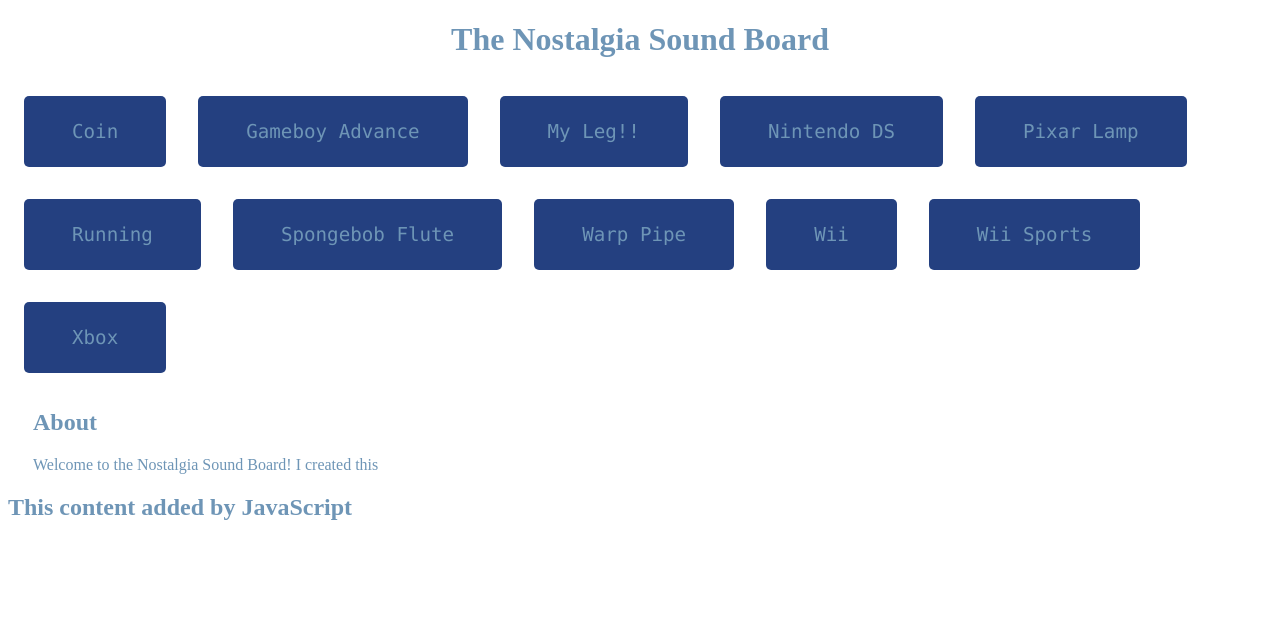
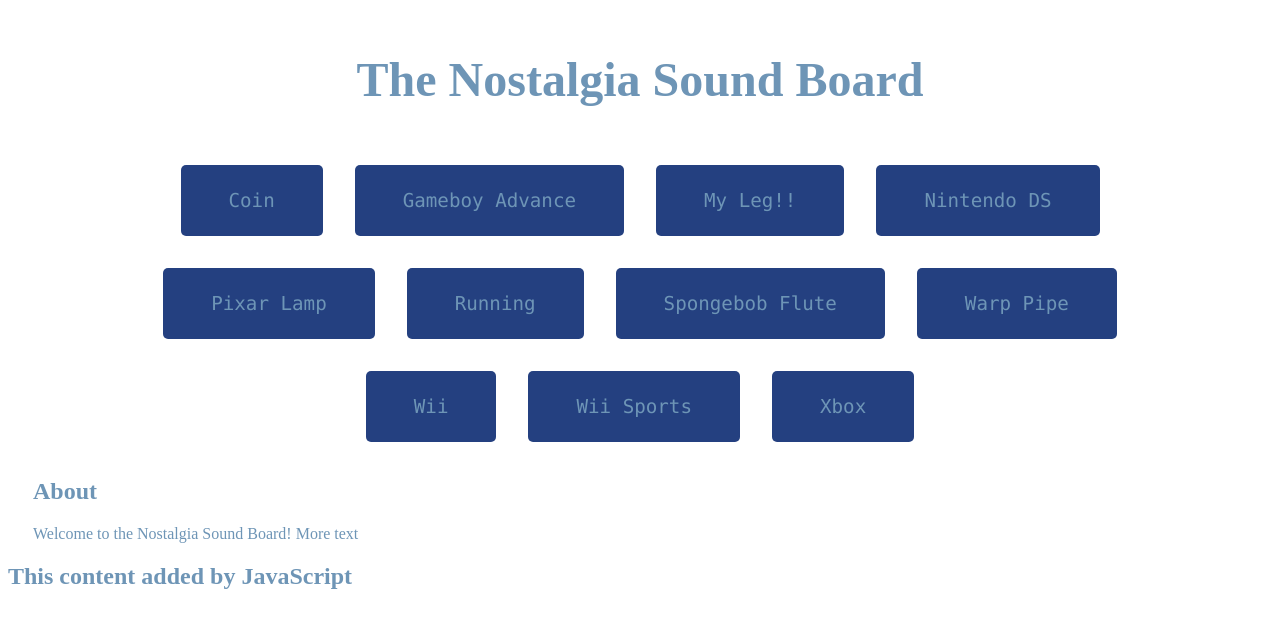
Before and after one commit to gcd253/my-website-hooray, a plain HTML site: page index.html in a window 1280 px wide. Drawn offline with Linux system fonts and the light colour scheme.

Commit message:
Buttons are now centered-ty lauren<3

```diff
--- a/index.html
+++ b/index.html
@@ -43,7 +43,7 @@
       <div id="buttons"></div>
 
     <h2 class="about">About</h2>
-      <p class="about">Welcome to the Nostalgia Sound Board! I created this </p>
+      <p class="about">Welcome to the Nostalgia Sound Board! More text </p>
 
     <script src="script.js"></script>
   </body>
--- a/style.css
+++ b/style.css
@@ -22,6 +22,9 @@
   h1 {
     color: rgb(110, 149, 182);
     text-align: center;
+    font-size: 3rem;
+    padding-top: 20px;
+    padding-bottom: 10px;
   }
 
   h1, h2, p {
@@ -31,3 +34,9 @@
   .about {
     padding-left: 25px;
   }
+
+  div#buttons {
+    text-align: center;
+    padding-left: 120px;
+    padding-right: 120px;
+  }
```
